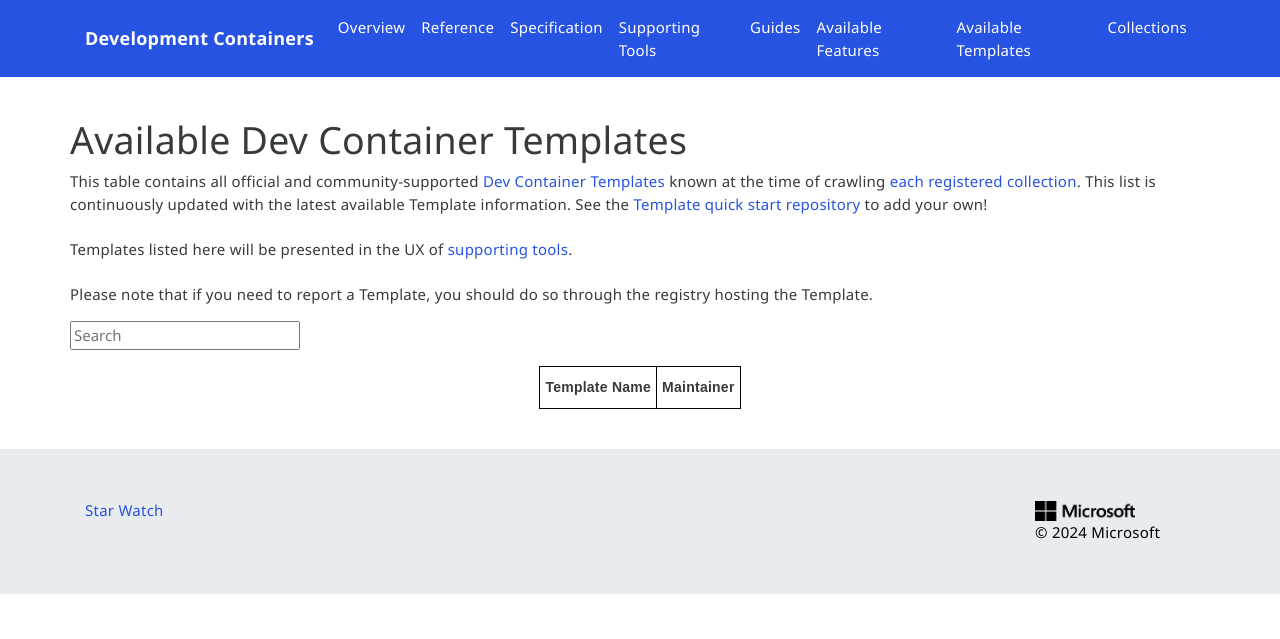
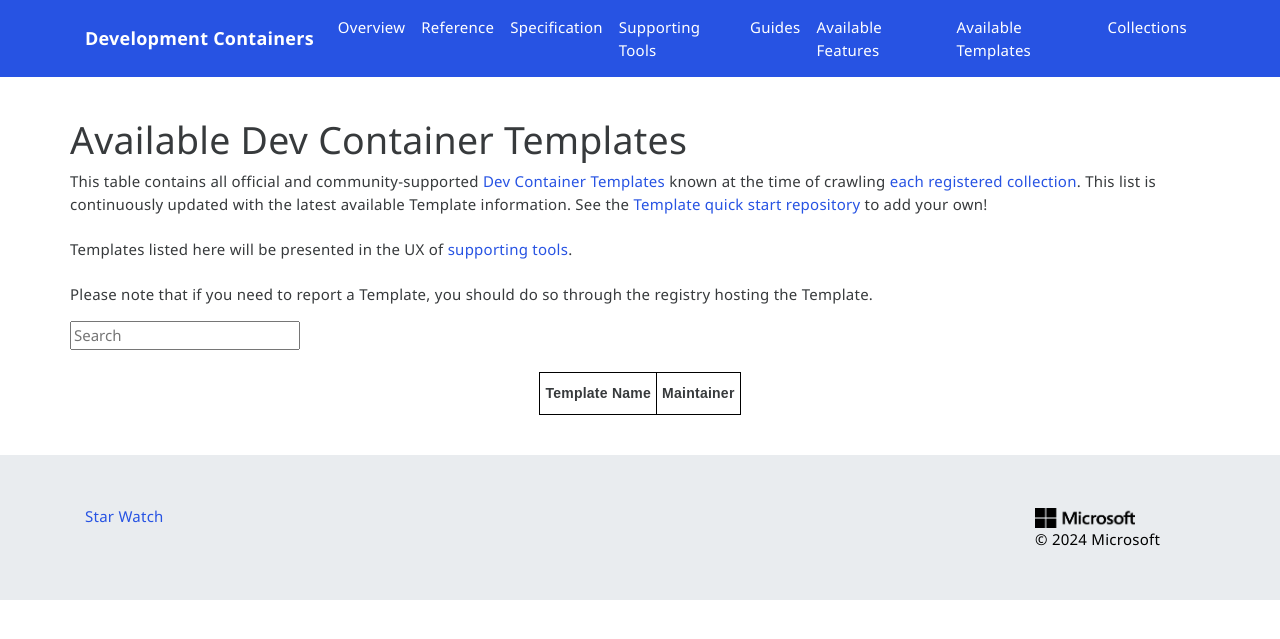
Before and after one commit to devcontainers/devcontainers.github.io, a Jekyll site: the page built from templates.html, in a window 1280 px wide. Shown: the top 639 px of the page. Built offline with Jekyll 4.4.1, drawn with Linux system fonts in a browser that asks for light colours; nearby versions of some CDN libraries; comment, search, counter and statistics services are not loaded.

Commit message:
Update search logic and format

```diff
--- a/features.html
+++ b/features.html
@@ -19,9 +19,10 @@
 </p>
 
 <input type="text" id="searchInput" placeholder="Search">
+<br>
+<br>
 
-<p>
-</p>
+<table id="collectionTable" class="tg">
     <tr>
         <td class="tg-0lax"><b>Feature Name</b></b></td>
         <td class="tg-0lax"><b>Maintainer</b></td>
@@ -43,6 +44,7 @@
     {% endfor %}
 
     {% endfor %}
+</table>
 
 <script>
     const searchInput = document.getElementById('searchInput');
--- a/templates.html
+++ b/templates.html
@@ -17,9 +17,10 @@
 </p>
 
 <input type="text" id="searchInput" placeholder="Search">
+<br>
+<br>
 
-<p>
-</p>
+<table id="collectionTable" class="tg">
     <tr>
         <td class="tg-0lax"><b>Template Name</b></b></td>
         <td class="tg-0lax"><b>Maintainer</b></td>
@@ -28,12 +29,14 @@
     {% for c in site.data.devcontainer-index.collections %}
     {% for f in c.templates %}
     <tr>
-        <td class="tg-0lax"><a rel="nofollow" href="{{ f.documentationURL | strip_html }}">{{ f.name | strip_html  }}</a></td>
-        <td class="tg-0lax">{{ c.sourceInformation.maintainer | strip_html  }}</td>
+        <td class="tg-0lax"><a rel="nofollow" href="{{ f.documentationURL | strip_html }}">{{ f.name | strip_html }}</a>
+        </td>
+        <td class="tg-0lax">{{ c.sourceInformation.maintainer | strip_html }}</td>
     </tr>
     {% endfor %}
 
     {% endfor %}
+</table>
 
 <script>
     const searchInput = document.getElementById('searchInput');
```
Also changed, not shown: collections.html (+8 -3 lines). Lines whose indentation alone changed are shown as unchanged.
